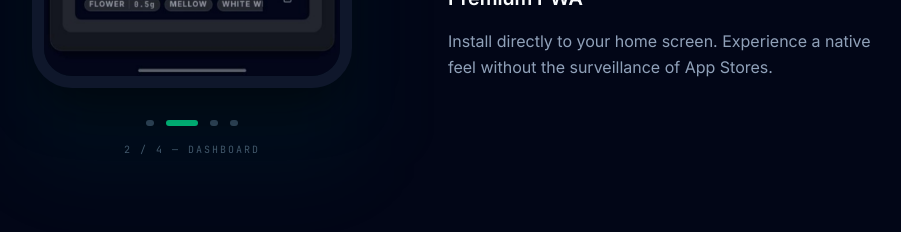
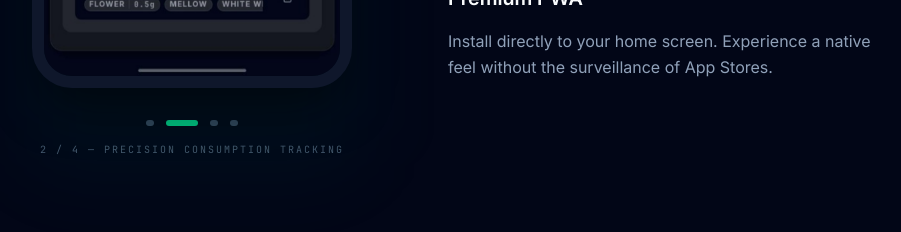
Before and after one commit to openpot/core, a Next.js app: page /landing in a window 1280 px wide. Shown: the part 1437-1669 px from the top of the page, without its empty margins (176-1077 px from the left). Built offline with nearby package versions, Linux system fonts and the light colour scheme.

Commit message:
style: refine carousel captions for clarity

```diff
--- a/src/app/landing/page.tsx
+++ b/src/app/landing/page.tsx
@@ -13,10 +13,10 @@ import { Footer } from '@/components/ui/Footer';
  */
 export default function LandingPage() {
   const screenshots = [
-    { src: '/images/dashboard-1.jpg', alt: 'Openpot Timer & Dashboard' },
-    { src: '/images/dashboard-2.jpg', alt: 'Consumption History & Stats' },
-    { src: '/images/dashboard-3.jpg', alt: 'Secure Local Storage Tracking' },
-    { src: '/images/dashboard-4.jpg', alt: 'About Openpot & Privacy Controls' },
+    { src: '/images/dashboard-1.jpg', alt: 'Native Home Screen Experience' },
+    { src: '/images/dashboard-2.jpg', alt: 'Precision Consumption Tracking' },
+    { src: '/images/dashboard-3.jpg', alt: 'Zero-Knowledge Local History' },
+    { src: '/images/dashboard-4.jpg', alt: 'Sovereign Update Control' },
   ];
 
   const [activeIndex, setActiveIndex] = useState(0);
@@ -108,7 +108,7 @@ export default function LandingPage() {
             </div>
 
             <div className="mt-4 text-[10px] font-mono text-slate-600 uppercase tracking-[0.2em]">
-              {activeIndex + 1} / {screenshots.length} — Dashboard
+              {activeIndex + 1} / {screenshots.length} — {screenshots[activeIndex].alt}
             </div>
           </div>
 
```
